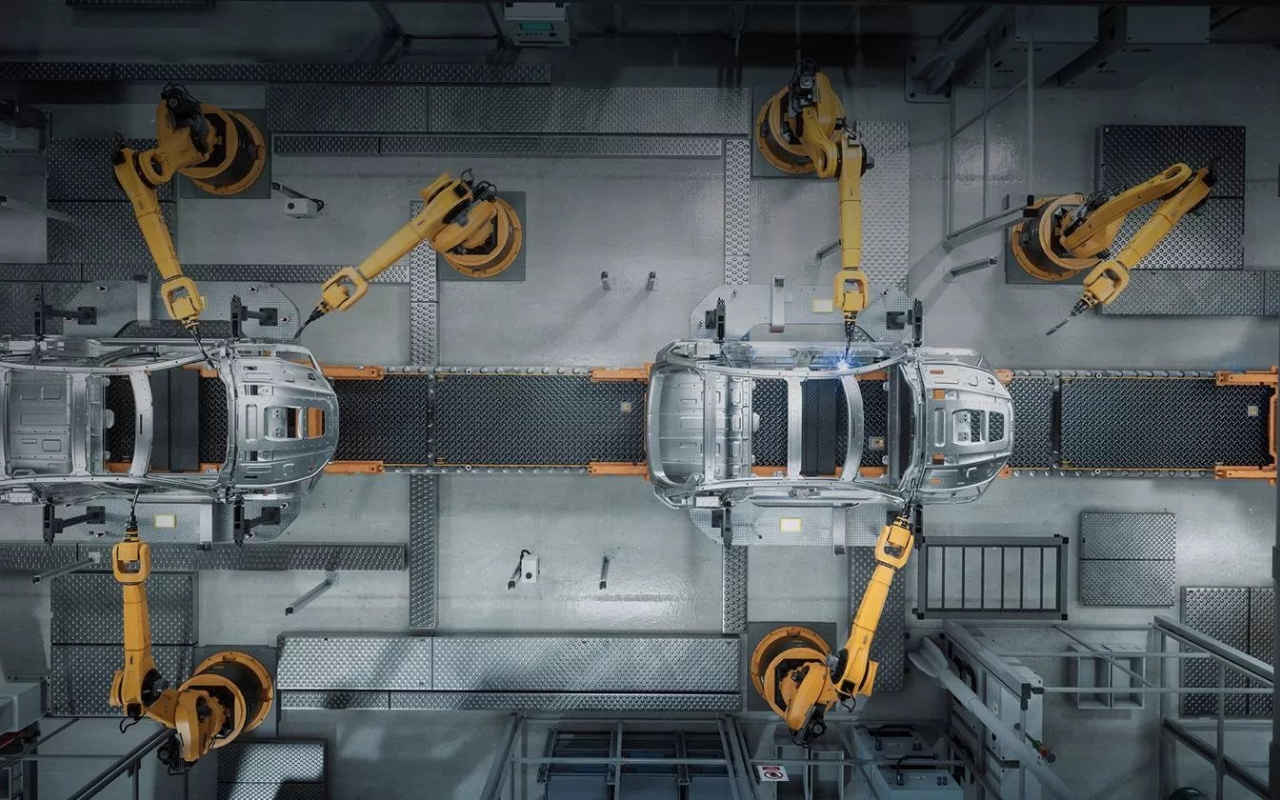
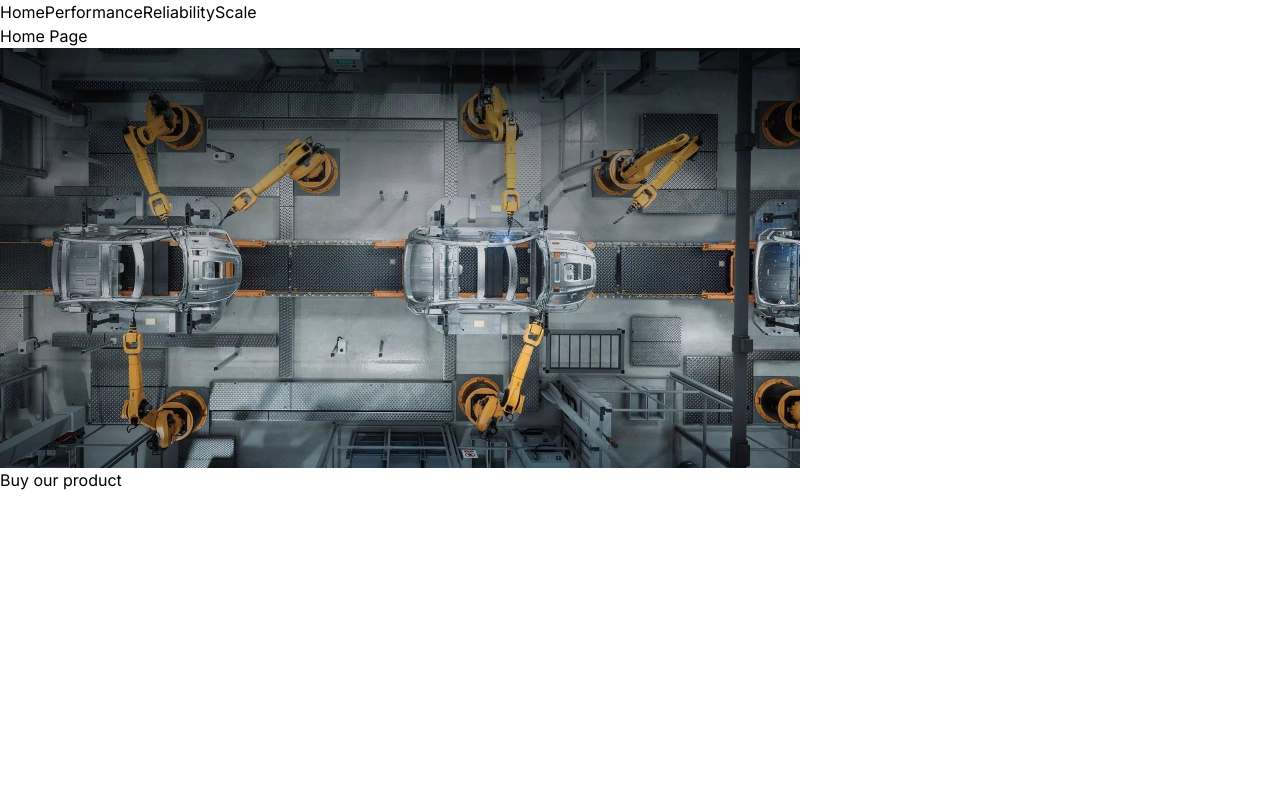
Before and after one commit to Harry8679/NextJS-Corp-Steph_Grid, a Next.js app: page / in a window 1280 px wide. Built offline with nearby package versions, Linux system fonts and the light colour scheme.

Commit message:
More on the Image Component

```diff
--- a/src/app/page.tsx
+++ b/src/app/page.tsx
@@ -5,7 +5,9 @@ export default function Home() {
   return (
     <div>
       Home Page
-      <Image src={homeImg} alt='home image' fill style={{ objectFit: 'cover' }} />
+      {/* <Image src={homeImg} alt='home image' fill style={{ objectFit: 'cover' }} /> */}
+      <Image src={homeImg} alt='image' width={800} height={600} />
+      <div>Buy our product</div>
     </div>
   );
 }
```
